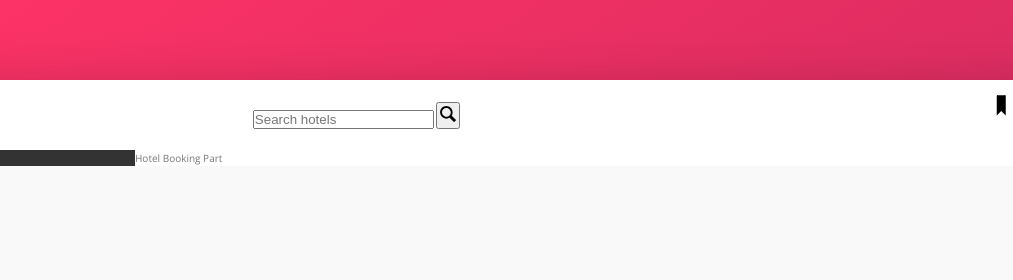
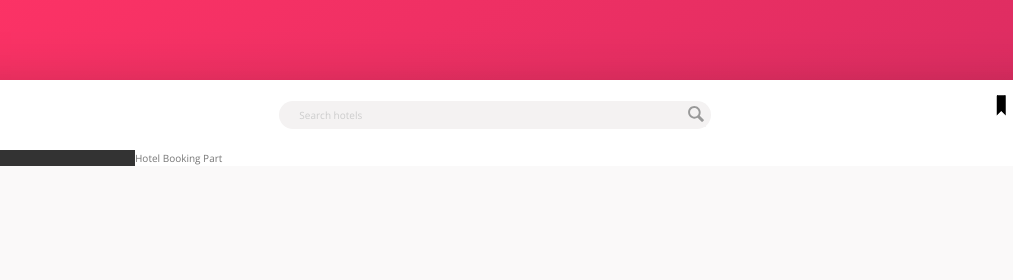
Before and after one commit to aysebat/trilloWebStites, a website: page index.html in a window 1280 px wide. Shown: the top 280 px of the page, 121-1134 px from the left. Drawn offline with nearby package versions, Linux system fonts and the light colour scheme; files that its build step writes are made by us from their sources.

Commit message:
search component

```diff
--- a/sass/_component.scss
+++ b/sass/_component.scss
@@ -11,17 +11,56 @@
 /// SEARCH
 .search {
     flex: 0 0 40%;
+    display: flex;
+    align-items: center; //cross-axis
+    justify-content: center; //amin axis
+
     &__input {
+        font-family: inherit;
+        font-size: inherit;
+        color: inherit;
+        background-color: var(--color-grey-light-2);
+        border: none ;
+        padding: .7rem 2rem;
+        border-radius: 100px;
+        width: 90%;
+        transform: all .2s;
+        margin-right: -2.5rem;
 
+        &:focus {
+            outline: none;
+            width: 100%;
+            background-color: var(--color-grey-light-3);
+        }
+
+        &::-webkit-input-placeholder {
+            font-weight: 100;
+            color: var(--color-grey-light-4);
+        }
+    }
+    //when focus to input selct button
+    &__input:focus + &__button {
+        background-color: var(--color-grey-light-3);
     }
 
     &__button {
+        border: none;
+        background-color: var(--color-grey-light-2);
+
+        &:focus {
+            outline: none;
+        }
+
+        &:active {
+            transform: translate(2px);
+        }
 
     }
 
     &__icon {
         height: 2rem;
         width: 2rem;
+        fill: var(--color-grey-dark-3);
 
     }
 }
```
